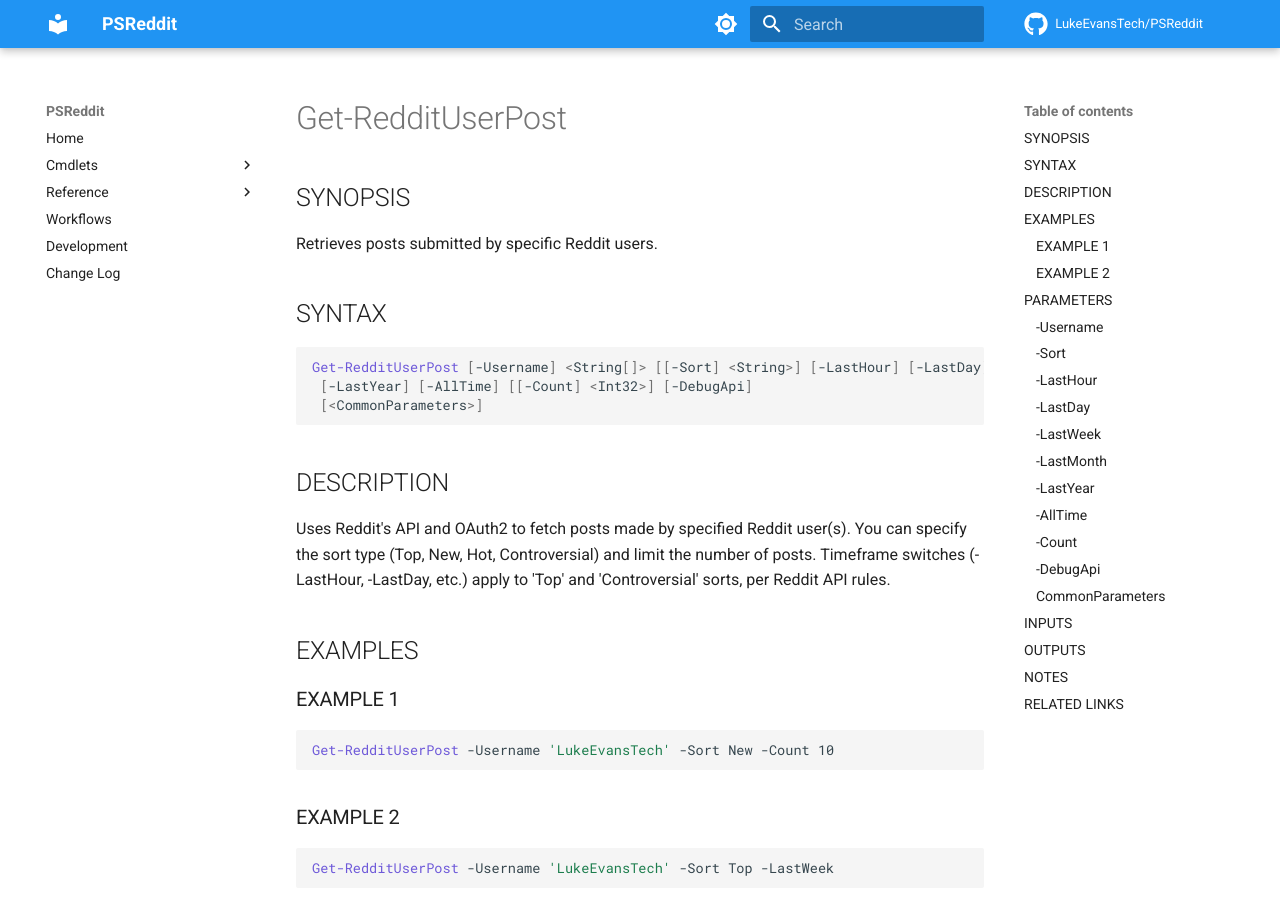
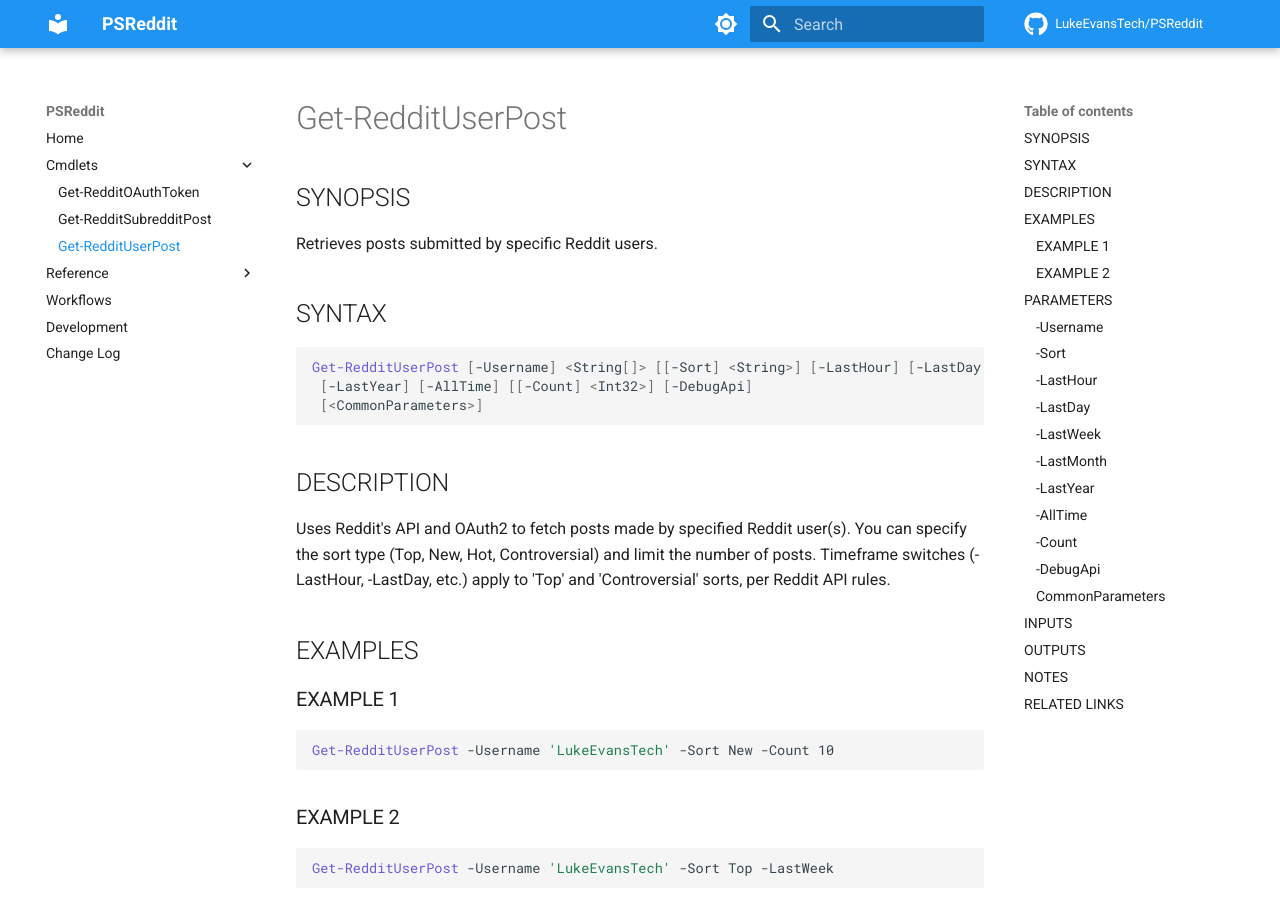
Before and after one commit to LukeEvansTech/PSReddit, an MkDocs documentation site: the page built from docs/Get-RedditUserPost.md, in a window 1280 px wide and 900 px high. Built offline with MkDocs 1.6.1 and Material for MkDocs 9.7.7, drawn with Linux system fonts in a browser that asks for light colours; comment, search, counter and statistics services are not loaded.

Commit message:
Update navigation to reflect split Get-RedditPost into subreddit and user variants

```diff
--- a/mkdocs.yml
+++ b/mkdocs.yml
@@ -75,7 +75,8 @@
   - Home: index.md
   - Cmdlets:
       - Get-RedditOAuthToken: Get-RedditOAuthToken.md
-      - Get-RedditPost: Get-RedditPost.md
+      - Get-RedditSubredditPost: Get-RedditSubredditPost.md
+      - Get-RedditUserPost: Get-RedditUserPost.md
   - Reference:
       - Module Manifest: PSReddit.md
   - Workflows: WORKFLOWS.md
```
